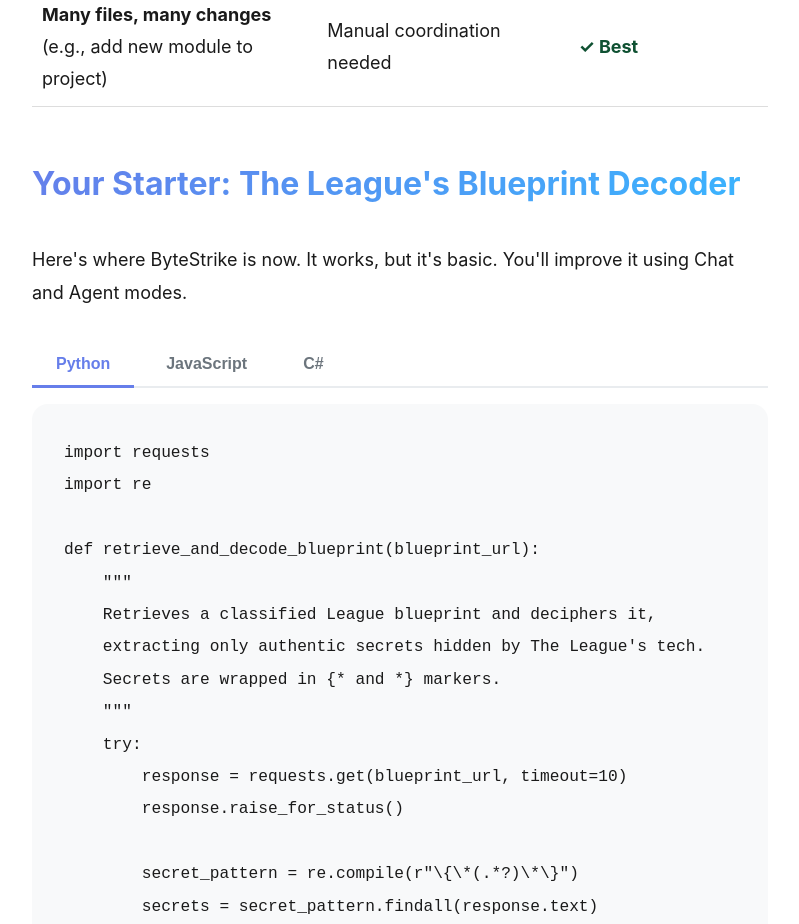
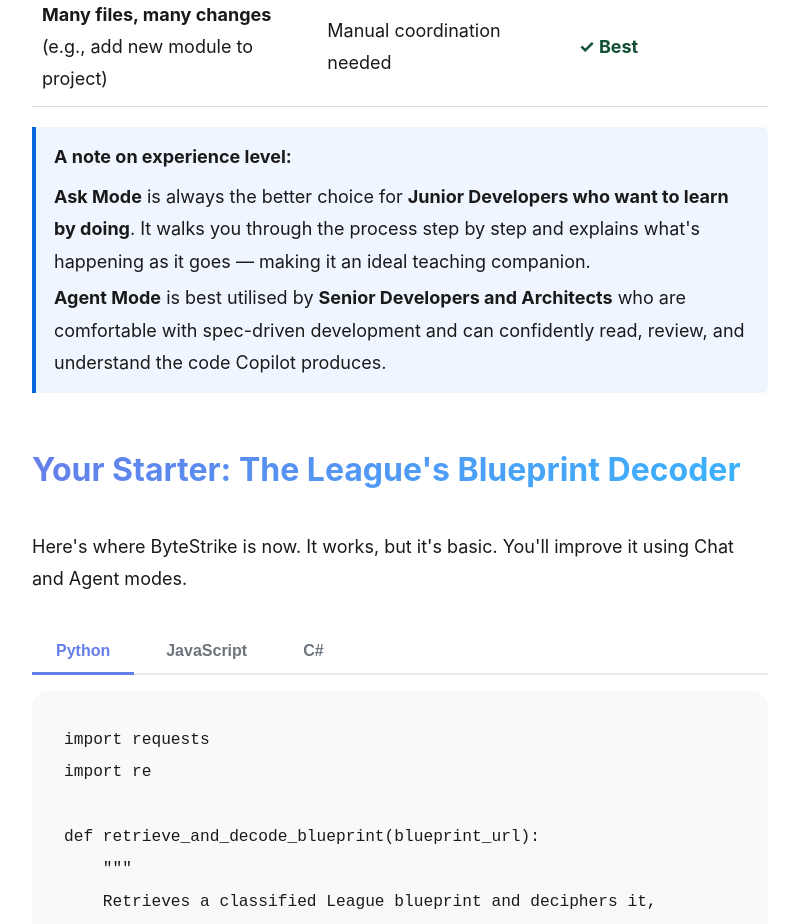
Before and after one commit to codess-aus/AI-Assisted-Dev-with-GitHub-Copilot, a website: page posts/part4-chat-agent-mode.html in a window 1280 px wide. Shown: the part 2240-3164 px from the top of the page, without its empty margins (240-1039 px from the left). Drawn offline with Linux system fonts and the light colour scheme.

Commit message:
refactor: add guidance on experience levels for Ask and Agent modes in the blueprint decoder

```diff
--- a/posts/part4-chat-agent-mode.html
+++ b/posts/part4-chat-agent-mode.html
@@ -94,6 +94,12 @@
                     <td style="padding: 10px; color: #0f5132; font-weight: bold;">✓ Best</td>
                 </tr>
             </table>
+
+            <div style="background: #f0f6ff; border-left: 4px solid #0969da; padding: 14px 18px; margin: 16px 0; border-radius: 0 6px 6px 0;">
+                <strong>A note on experience level:</strong>
+                <p style="margin: 8px 0 4px;"><strong>Ask Mode</strong> is always the better choice for <strong>Junior Developers who want to learn by doing</strong>. It walks you through the process step by step and explains what's happening as it goes — making it an ideal teaching companion.</p>
+                <p style="margin: 4px 0 0;"><strong>Agent Mode</strong> is best utilised by <strong>Senior Developers and Architects</strong> who are comfortable with spec-driven development and can confidently read, review, and understand the code Copilot produces.</p>
+            </div>
 
             <h2>Your Starter: The League's Blueprint Decoder</h2>
             <p>Here's where ByteStrike is now. It works, but it's basic. You'll improve it using Chat and Agent modes.</p>
```
